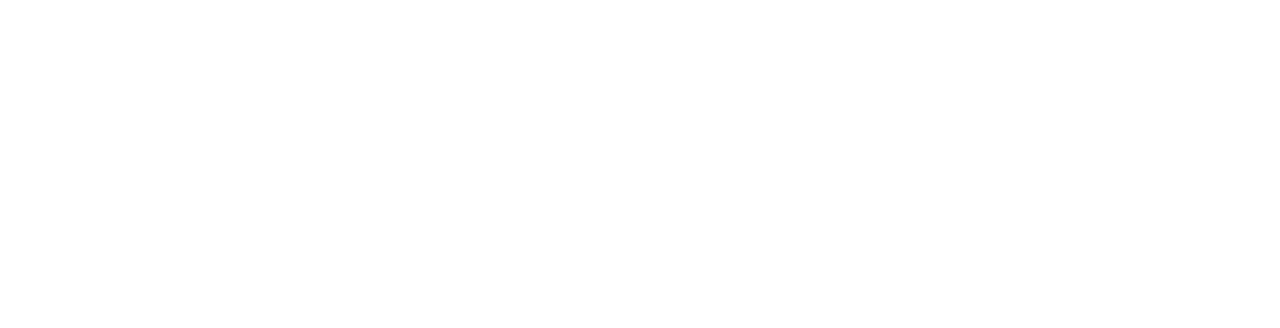
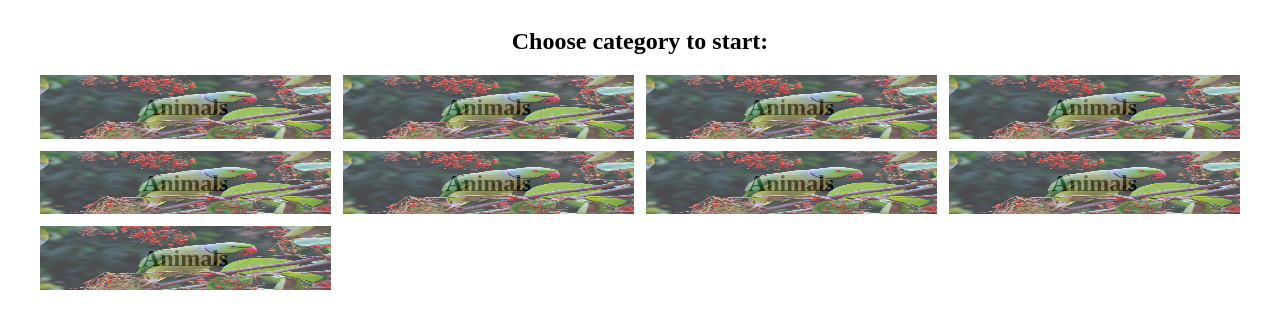
Before and after one commit to hattoriKanto/vue-quiz_app, a Vue app: page / in a window 1280 px wide. Shown: the top 328 px of the page. Built offline with nearby package versions, Linux system fonts and the light colour scheme.

Commit message:
added category section

```diff
--- a/src/App.vue
+++ b/src/App.vue
@@ -1,5 +1,47 @@
-<script setup lang="ts"></script>
+<script setup lang="ts">
+import CategoryComponent from './components/CategoryComponent/CategoryComponent.vue'
+</script>
 
-<template></template>
+<template>
+  <main class="main">
+    <div class="container">
+      <section class="categories">
+        <div class="categories__wrapper">
+          <h1 class="categories__title">Choose category to start:</h1>
+          <div class="categories__cards">
+            <CategoryComponent />
+            <CategoryComponent />
+            <CategoryComponent />
+            <CategoryComponent />
+            <CategoryComponent />
+            <CategoryComponent />
+            <CategoryComponent />
+            <CategoryComponent />
+            <CategoryComponent />
+          </div>
+        </div>
+      </section>
+    </div>
+  </main>
+</template>
 
-<style scoped></style>
+<style scoped>
+.container {
+  margin: 0 auto;
+  padding-inline: 12px;
+  max-width: 1200px;
+}
+
+.categories__wrapper {
+  display: flex;
+  flex-direction: column;
+  align-items: center;
+}
+
+.categories__cards {
+  width: 100%;
+  display: grid;
+  grid-template-columns: repeat(4, 1fr);
+  gap: 12px;
+}
+</style>
```
